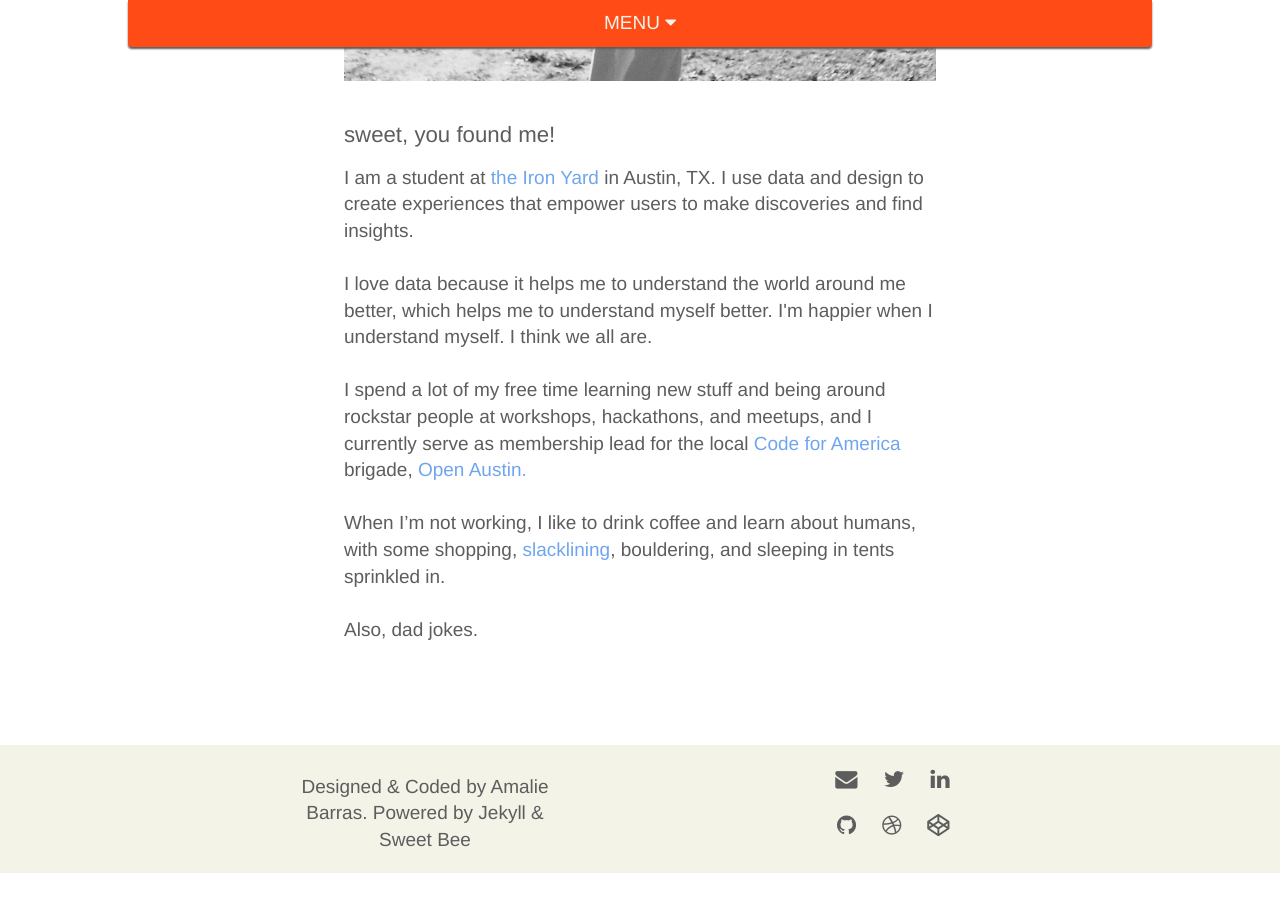
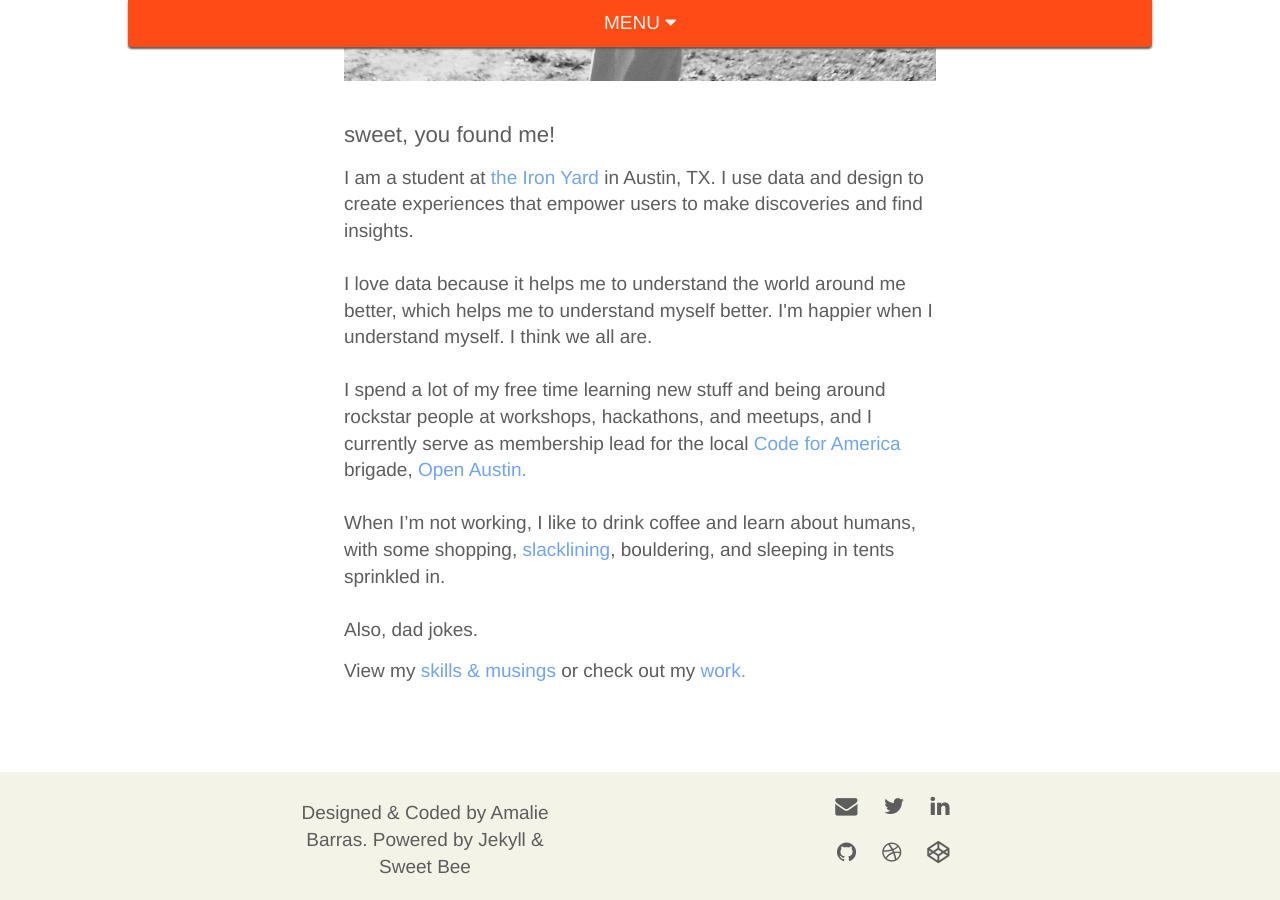
Before and after one commit to amaliebarras/amaliebarras.github.io, a Jekyll site: the page built from 01_index.html, in a window 1280 px wide and 900 px high, scrolled down 899 px. Built offline with Jekyll 4.4.1, drawn with Linux system fonts in a browser that asks for light colours; nearby versions of some CDN libraries; before the commit the page ends 1772 px from its top, so only the background shows below that.

Commit message:
adding link to about page

```diff
--- a/01_index.html
+++ b/01_index.html
@@ -36,6 +36,8 @@ permalink: /
 			<br><br>
 			Also, dad jokes.</p>
 			</div>
+
+			View my <a href ="/toolbox">skills & musings</a> or check out my <a href ="/work">work.</a>
 		</div>
 	</div>
 </div>
```
